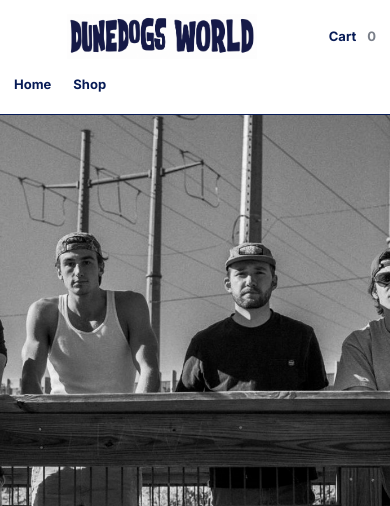
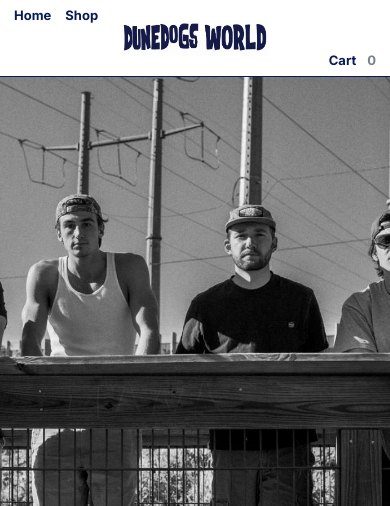
Before and after one commit to jsabrams123-web/dunedogsmerch, a Django app: page / in a window 390 px wide. Shown: the top 506 px of the page. Run offline with Django 5.2, Linux system fonts and the light colour scheme; data comes from the database, SQL or seed files in the repository.

Commit message:
Center mobile wordmark and align navigation

```diff
--- a/store/static/store/style.css
+++ b/store/static/store/style.css
@@ -1038,20 +1038,27 @@ nav a:hover { background: var(--accent-light); }
 
 @media (max-width: 760px) {
   .nav-wrap {
-    width: min(1440px, calc(100% - 28px));
-    min-height: 104px;
-    grid-template-columns: 1fr auto;
-    grid-template-areas:
-      "brand utility"
-      "primary primary";
-    gap: 10px 18px;
-    padding: 14px 0;
+    width: calc(100% - 28px);
+    min-height: 76px;
+    display: flex;
+    position: relative;
+    gap: 0;
+    padding: 0;
   }
 
-  .brand { grid-area: brand; justify-items: start; }
-  .brand-logo { width: 190px; }
-  .primary-nav { grid-area: primary; gap: 22px; }
-  .utility-nav { grid-area: utility; }
+  .brand {
+    position: absolute;
+    top: 50%;
+    left: 50%;
+    z-index: 0;
+    transform: translate(-50%, -50%);
+  }
+
+  .brand-logo { width: 148px; }
+  .primary-nav,
+  .utility-nav { position: relative; z-index: 1; }
+  .primary-nav { gap: 14px; margin-right: auto; }
+  .utility-nav { margin-left: auto; }
   .primary-nav a,
   .utility-nav a { font-size: 13px; }
 
@@ -1074,6 +1081,13 @@ nav a:hover { background: var(--accent-light); }
   .showcase-caption { min-height: 58px; padding-top: 9px; gap: 7px; }
   .showcase-caption h3 { font-size: 14px; }
   .showcase-caption span { font-size: 19px; }
+}
+
+@media (max-width: 380px) {
+  .brand-logo { width: 128px; }
+  .primary-nav { gap: 11px; }
+  .primary-nav a,
+  .utility-nav a { font-size: 12px; }
 }
 
 .hero-small {
```
